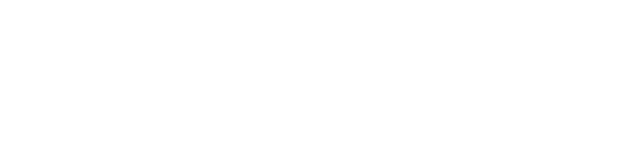
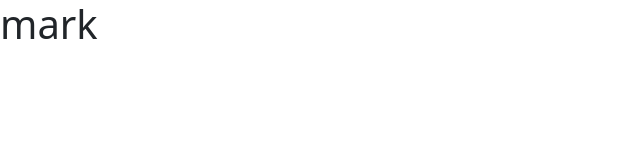
Before and after one commit to Vyankatesh14/vyankatesh, a plain HTML site: page index.html in a window 1280 px wide. Shown: the whole page, without its empty margins (0-640 px from the left). Drawn offline with nearby package versions, Linux system fonts and the light colour scheme.

Commit message:
upto date index file

```diff
--- a/index.html
+++ b/index.html
@@ -1,13 +1,16 @@
 <!doctype html>
 <html lang="en">
-  <head>
+
+<head>
     <meta charset="utf-8">
     <meta name="viewport" content="width=device-width, initial-scale=1">
     <title>Bootstrap By SKILLHUB</title>
     <link href="https://cdn.jsdelivr.net/npm/bootstrap@5.2.0-beta1/dist/css/bootstrap.min.css" rel="stylesheet">
-  </head>
-  <body>
+</head>
 
-    <script src="https://cdn.jsdelivr.net/npm/bootstrap@5.2.0-beta1/dist/js/bootstrap.bundle.min.js" ></script>
-  </body>
+<body>
+    <h1>mark</h1>
+    <script src="https://cdn.jsdelivr.net/npm/bootstrap@5.2.0-beta1/dist/js/bootstrap.bundle.min.js"></script>
+</body>
+
 </html>
```
